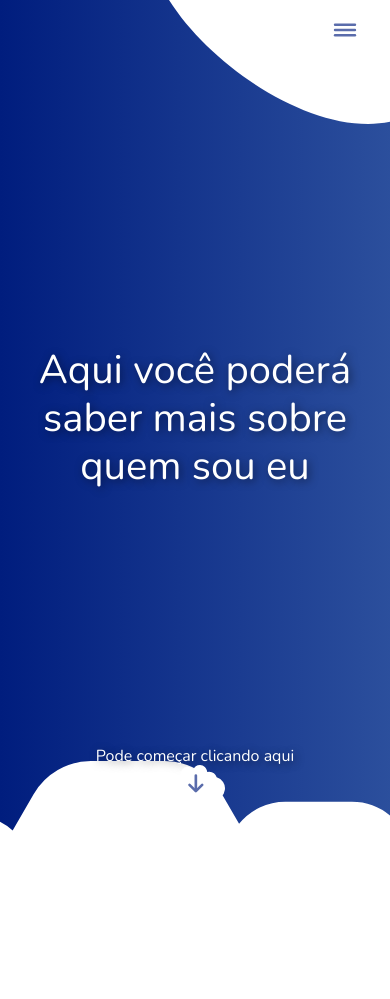
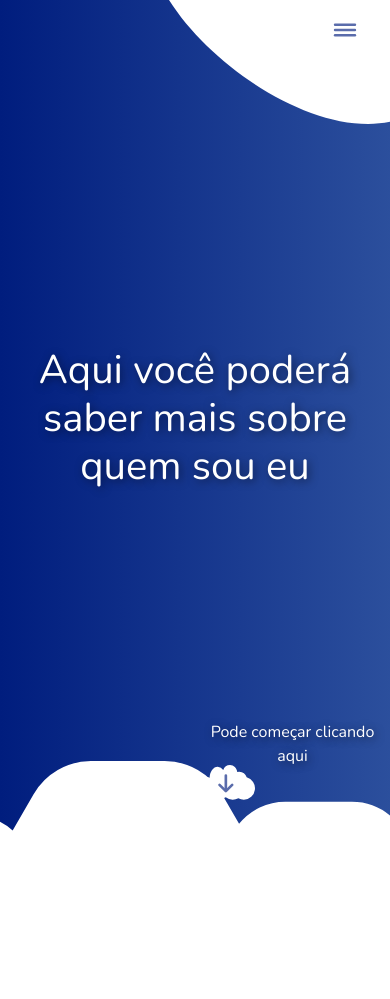
Before and after one commit to italloleon/euitallo, a PHP site: page / in a window 390 px wide. Shown: the top 999 px of the page. Run offline with PHP 8.4, Linux system fonts and the light colour scheme; some libraries are stand-ins or nearby versions.

Commit message:
Update main.css

```diff
--- a/main.css
+++ b/main.css
@@ -13,6 +13,7 @@ a:link{
 }
 .guia{
     bottom: 100px;
+    left: 50%
 }
 .total1{
     height: 100%;
@@ -29,15 +30,18 @@ a:link{
         width: 60px;
         bottom: 40px;
         z-index: 1;
+        left: 50%
     }
     .guia{
         bottom: 60px;
+        left: 50%
     }
 }
 @media (min-width: 701px) {
     .nuvemnext{
         width: 100px;
         bottom: 40px;
+        left: 50%
         z-index: 1;
     }
 }
```
